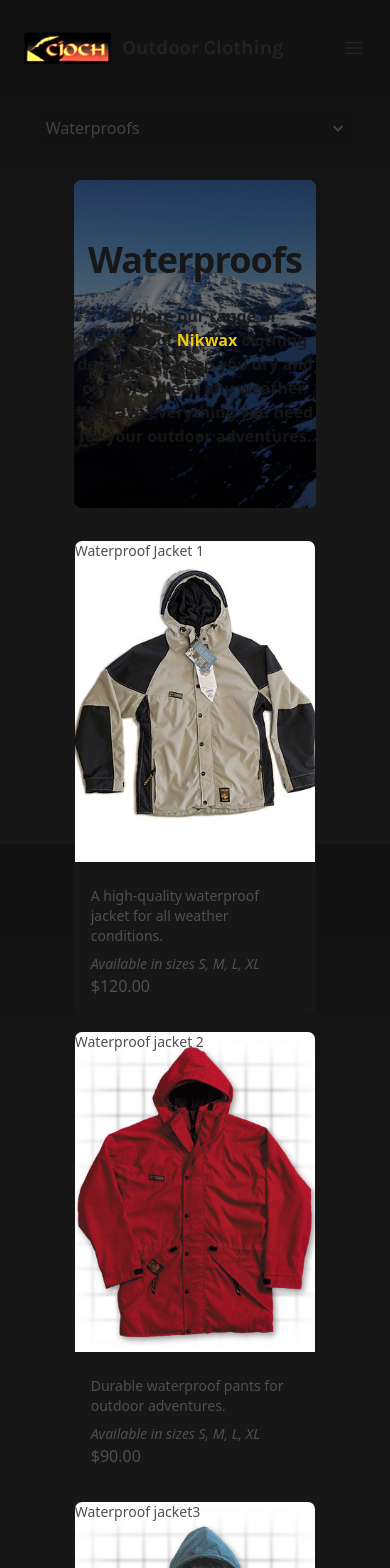
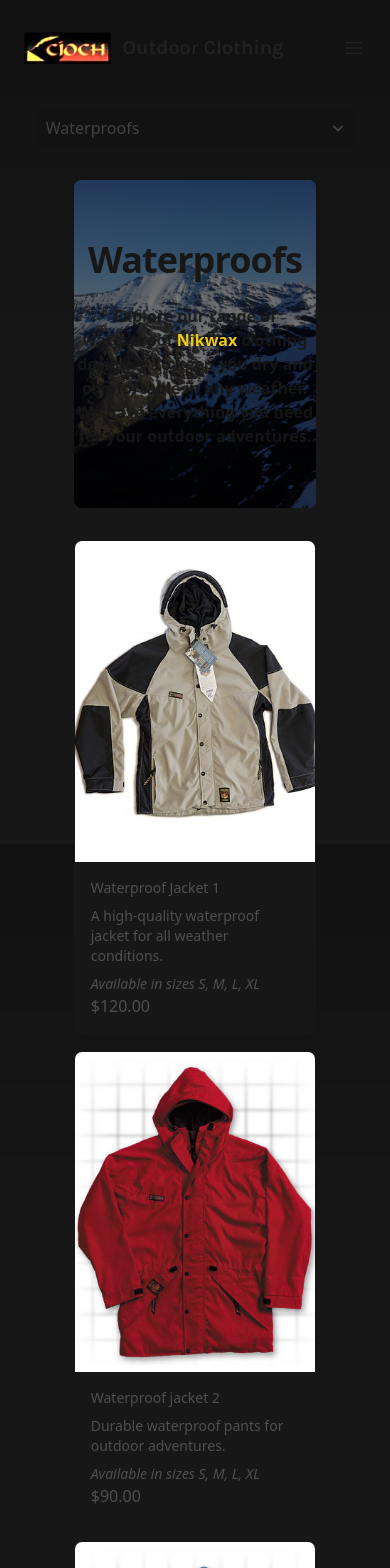
Before and after one commit to lpscrim/cioch, a Next.js app: page /shop/waterproof in a window 390 px wide. Shown: the top 1568 px of the page. Built offline with nearby package versions, Linux system fonts and the light colour scheme; a web font is replaced by a local one.

Commit message:
Refactor Windproof and Waterproof pages: replace hardcoded product data with imported arrays and update grid layout for better responsiveness; enhance ProductCard component with Link for dynamic navigation

```diff
--- a/app/shop/waterproof/page.tsx
+++ b/app/shop/waterproof/page.tsx
@@ -22,7 +22,7 @@ export default function Waterproof() {
 
         <h2 className="sr-only">Products</h2>
 
-        <div className="grid grid-cols-1 gap-y-4 py-8 sm:grid-cols-2 sm:gap-x-6 sm:gap-y-10 lg:grid-cols-3 lg:gap-x-8">
+        <div className="grid grid-cols-1 gap-y-4 py-8 md:grid-cols-2 sm:gap-x-6 sm:gap-y-10 xl:grid-cols-3 lg:gap-x-8">
           {products.map((product) => (
             <ProductCard product={product} key={product.id} />
           ))}
--- a/app/shop/windproof/page.tsx
+++ b/app/shop/windproof/page.tsx
@@ -1,27 +1,6 @@
 import ProductCard from "@/components/shop/productCard";
-
-const products = [
-  {
-    id: 1,
-    name: "Windproof Jacket 1",
-    href: "#",
-    imageSrc: "/jacket1.jpg",
-    imageAlt: "windproof jacket in blue.",
-    description: "A high-quality windproof jacket for all weather conditions.",
-    options: "Available in sizes S, M, L, XL",
-    price: "$120.00",
-  },
-  {
-    id: 2,
-    name: "Windproof jacket 2",
-    href: "#",
-    imageSrc: "/jacket2.jpg",
-    imageAlt: "windproof pants in black.",
-    description: "Durable windproof pants for outdoor adventures.",
-    options: "Available in sizes S, M, L, XL",
-    price: "$90.00",
-  },
-];
+import { windproofs } from "@/products/productList";
+const products = windproofs
 
 export default function Windproof() {
   return (
--- a/components/shop/productCard.tsx
+++ b/components/shop/productCard.tsx
@@ -1,4 +1,5 @@
 import Image from 'next/image';
+import Link from 'next/link';
 export default function ProductCard({
   product: {
     id,
@@ -27,6 +28,8 @@ export default function ProductCard({
               key={id}
               className="group relative flex flex-col overflow-hidden rounded-lg border border-text bg-text"
             >
+                                <Link href={`/shop/product/${slug}`} >
+
               <Image
                 alt={imageAlt}
                 src={imageSrc}
@@ -36,10 +39,7 @@ export default function ProductCard({
               />
               <div className="flex flex-1 flex-col space-y-2 p-4">
                 <h3 className="text-sm font-medium text-text-secondary">
-                  <a href={`/shop/product/${slug}`} className="absolute inset-0">
-                    <span aria-hidden="true" className="absolute inset-0" />
-                    {name}
-                  </a>
+                  {name}
                 </h3>
                 <p className="text-sm text-text-secondary">{description}</p>
                 <div className="flex flex-1 flex-col justify-end">
@@ -47,6 +47,7 @@ export default function ProductCard({
                   <p className="text-base font-medium text-text-secondary">{price}</p>
                 </div>
               </div>
+              </Link>
             </div>
   );
 }
```
